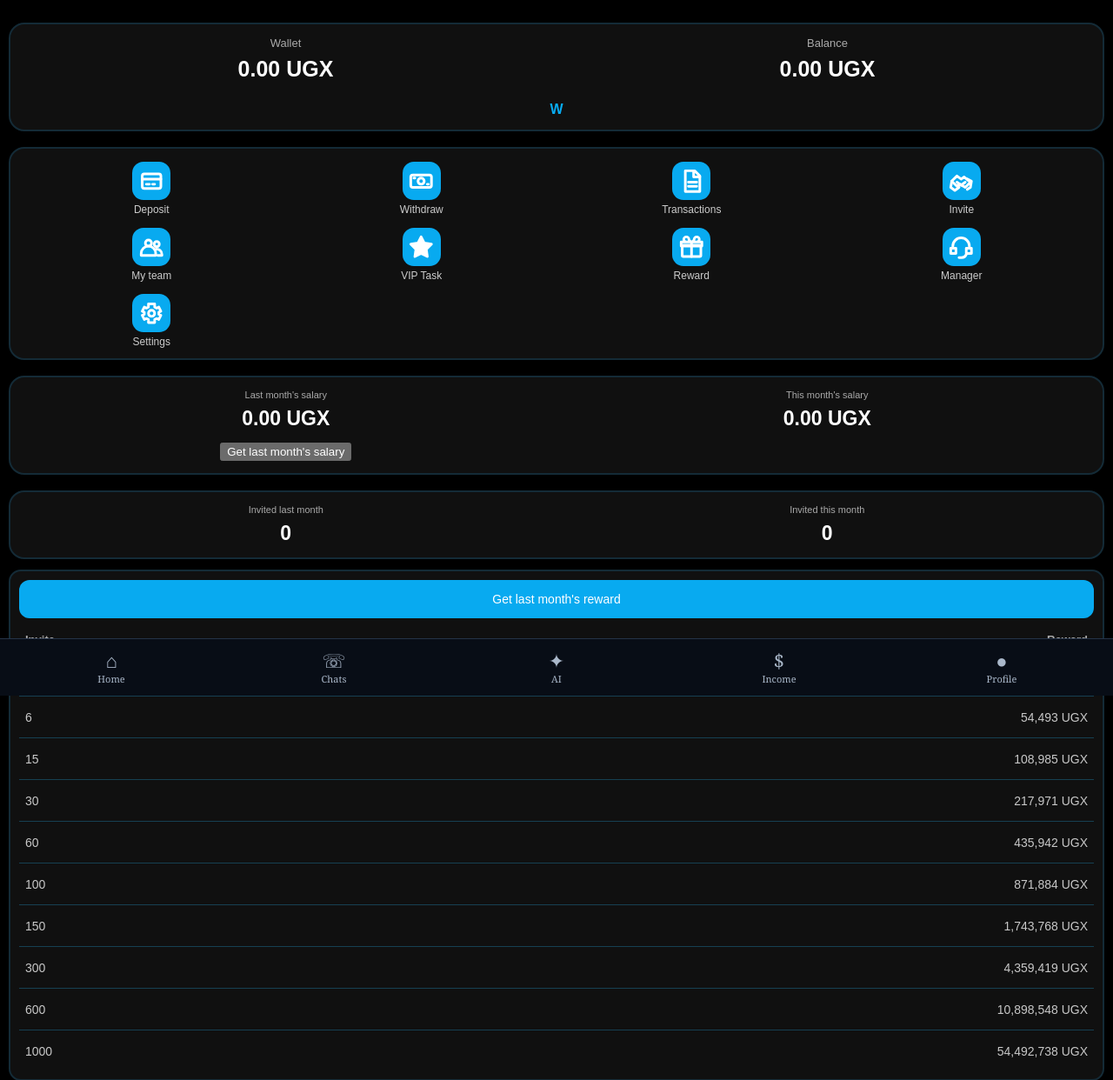
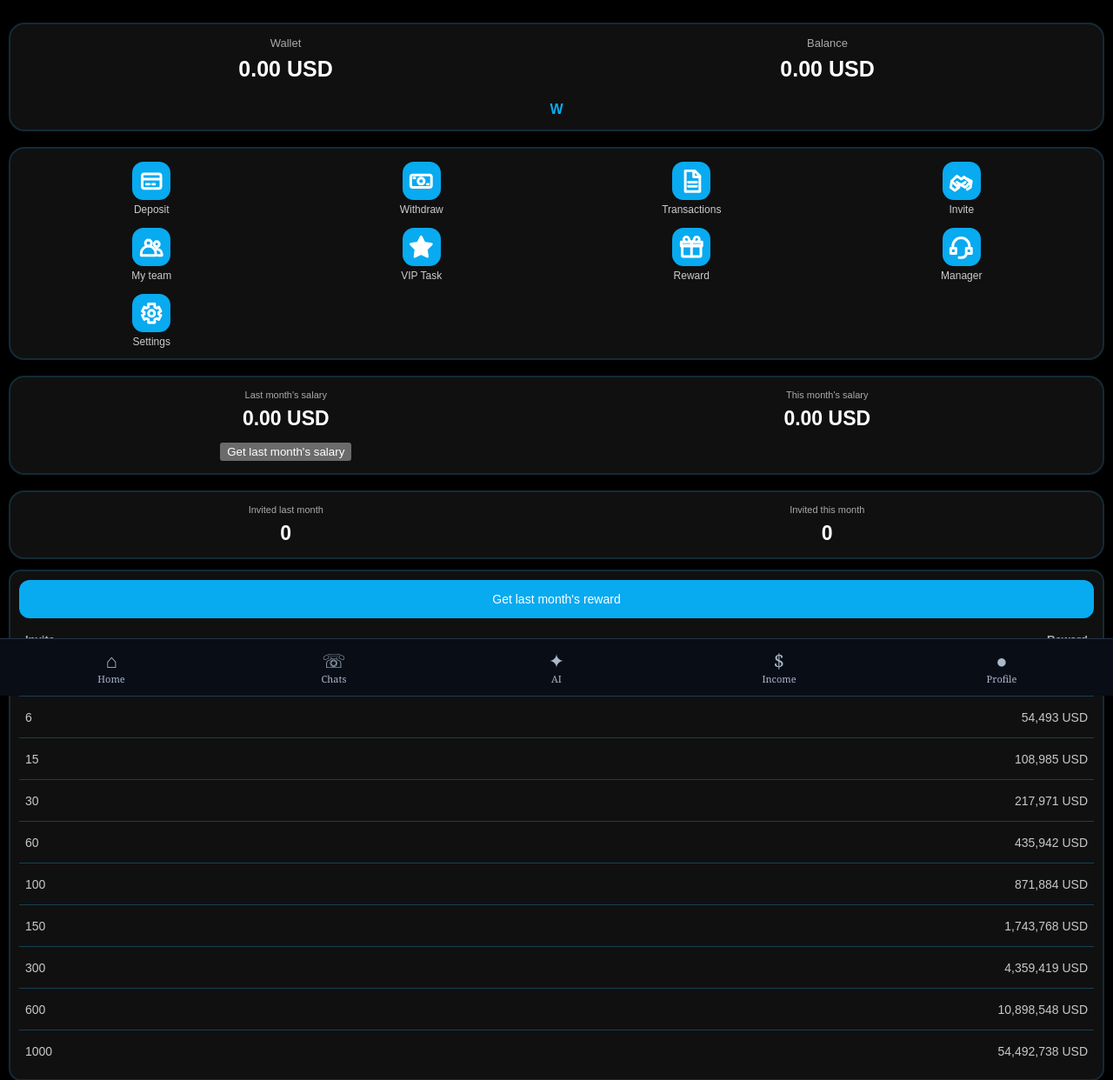
Before and after one commit to forextry298-del/space-x-platform, a Flask app: page /profile in a window 1280 px wide. Shown: the top 1242 px of the page at 87% size. Run offline with Flask 3, Linux system fonts and the light colour scheme; the visitor is signed in with stand-in values (Sample User, id 1); data comes from the database, SQL or seed files in the repository; data that the repository does not hold is empty.

Commit message:
Display USD currency across platform

```diff
--- a/templates/ai.html
+++ b/templates/ai.html
@@ -84,8 +84,8 @@
       <div class="sx-machine-info">
         <h2>{{ name }}</h2>
         <p>Lock: {{ days }} Days</p>
-        <p>Price: {{ price }} UGX</p>
-        <p>Daily: {{ daily }} UGX</p>
+        <p>Price: {{ price }} USD</p>
+        <p>Daily: {{ daily }} USD</p>
       </div>
     </article>
     {% endfor %}
--- a/templates/machine_detail.html
+++ b/templates/machine_detail.html
@@ -10,9 +10,9 @@
       <small>{{ machine.series }}</small>
       <h1>{{ name }}</h1>
       <p><span>Lock period</span><b>{{ machine.days }} Days</b></p>
-      <p><span>Price</span><b>{{ "{:,.2f}".format(machine.price) }} UGX</b></p>
-      <p><span>Daily income</span><b>{{ "{:,.2f}".format(machine.daily) }} UGX</b></p>
-      <p><span>Total projected income</span><b>{{ "{:,.2f}".format(total_income) }} UGX</b></p>
+      <p><span>Price</span><b>{{ "{:,.2f}".format(machine.price) }} USD</b></p>
+      <p><span>Daily income</span><b>{{ "{:,.2f}".format(machine.daily) }} USD</b></p>
+      <p><span>Total projected income</span><b>{{ "{:,.2f}".format(total_income) }} USD</b></p>
 
       {% with messages = get_flashed_messages(with_categories=true) %}
         {% for category, message in messages %}
--- a/templates/profile.html
+++ b/templates/profile.html
@@ -3,21 +3,21 @@
 {% block content %}
 <div class="sx-profile-page">
   <section class="sx-profile-card sx-wallet">
-    <div><span>Wallet</span><strong>{{ "%.2f"|format(wallet) }} UGX</strong></div>
-    <div><span>Balance</span><strong>{{ "%.2f"|format(balance) }} UGX</strong></div>
+    <div><span>Wallet</span><strong>{{ "%.2f"|format(wallet) }} USD</strong></div>
+    <div><span>Balance</span><strong>{{ "%.2f"|format(balance) }} USD</strong></div>
     <button class="sx-wallet-mark" type="button"
       aria-expanded="false" aria-controls="sx-wallet-details"
       onclick="const d=document.getElementById('sx-wallet-details');const open=this.getAttribute('aria-expanded')!=='true';d.hidden=!open;this.setAttribute('aria-expanded',String(open));this.textContent=open?'⌃':'W';">
       W
     </button>
     <div id="sx-wallet-details" class="sx-wallet-details" hidden>
-      <div><span>Deposit</span><strong>0.00 UGX</strong></div>
-      <div><span>Withdraw</span><strong>0.00 UGX</strong></div>
-      <div><span>AI Income</span><strong>0.00 UGX</strong></div>
-      <div><span>Today's earnings</span><strong>0.00 UGX</strong></div>
+      <div><span>Deposit</span><strong>0.00 USD</strong></div>
+      <div><span>Withdraw</span><strong>0.00 USD</strong></div>
+      <div><span>AI Income</span><strong>0.00 USD</strong></div>
+      <div><span>Today's earnings</span><strong>0.00 USD</strong></div>
       <div><span>Invite Count</span><strong>0</strong></div>
       <div><span>Team Count</span><strong>0</strong></div>
-      <div><span>Team income</span><strong>0.00 UGX</strong></div>
+      <div><span>Team income</span><strong>0.00 USD</strong></div>
     </div>
   </section>
 
@@ -52,8 +52,8 @@
   </section>
 
   <section class="sx-profile-card sx-salary">
-    <div><span>Last month's salary</span><strong>{{ "%.2f"|format(last_salary) }} UGX</strong></div>
-    <div><span>This month's salary</span><strong>{{ "%.2f"|format(this_salary) }} UGX</strong></div>
+    <div><span>Last month's salary</span><strong>{{ "%.2f"|format(last_salary) }} USD</strong></div>
+    <div><span>This month's salary</span><strong>{{ "%.2f"|format(this_salary) }} USD</strong></div>
     <form action="{{ url_for('claim_salary') }}" method="post"><button type="submit">Get last month's salary</button></form>
   </section>
 
@@ -83,7 +83,7 @@
         (1000, '54,492,738')
       ] %}
       <div class="sx-reward-row">
-        <span>{{ count }}</span><span>{{ reward }} UGX</span>
+        <span>{{ count }}</span><span>{{ reward }} USD</span>
       </div>
       {% endfor %}
     </div>
--- a/templates/transactions.html
+++ b/templates/transactions.html
@@ -21,7 +21,7 @@
             {% endif %}
           </div>
           <div class="tx-amount">
-            <strong>{{ "{:,.2f}".format(tx.amount or 0) }} UGX</strong>
+            <strong>{{ "{:,.2f}".format(tx.amount or 0) }} USD</strong>
             <small class="tx-status {{ tx.status }}">{{ tx.status|title }}</small>
           </div>
         </article>
```
Also changed, not shown: templates/dashboard.html (+5 -5 lines).
